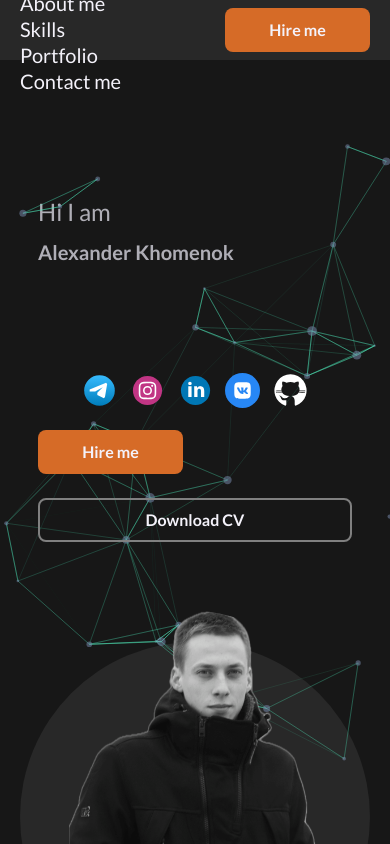
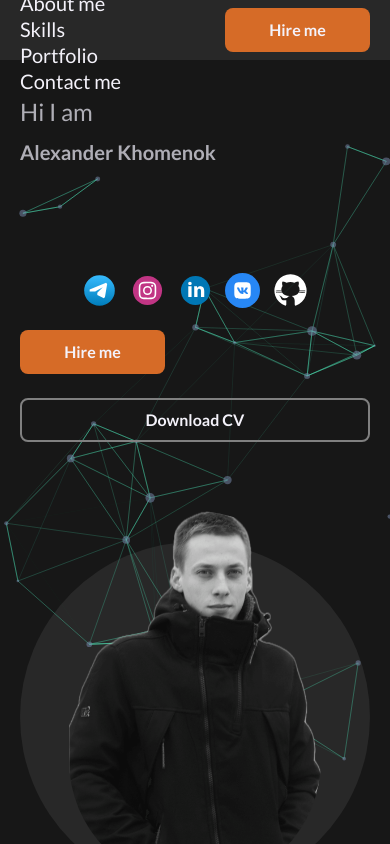
Before and after one commit to exleonardo/portfolio, a React (Vite) app: page / in a window 390 px wide. Shown: the top 844 px of the page. Built offline with nearby package versions, Linux system fonts and the light colour scheme.

Commit message:
style: add responsive

```diff
--- a/src/widgets/about-me/style/about-me.ts
+++ b/src/widgets/about-me/style/about-me.ts
@@ -3,5 +3,12 @@ import styled from 'styled-components'
 export const AboutMeBlock = styled.div`
   display: flex;
   flex-direction: column;
+  max-width: max-content;
+  width: 100%;
   margin-top: 100px;
+  flex-shrink: 1;
+  @media screen and (width <= 992px) {
+    margin-top: 0;
+    max-width: 100%;
+  }
 `
```
